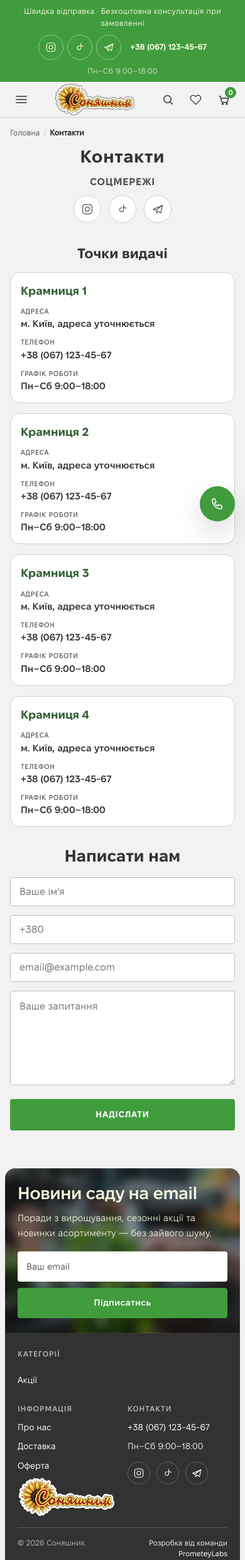
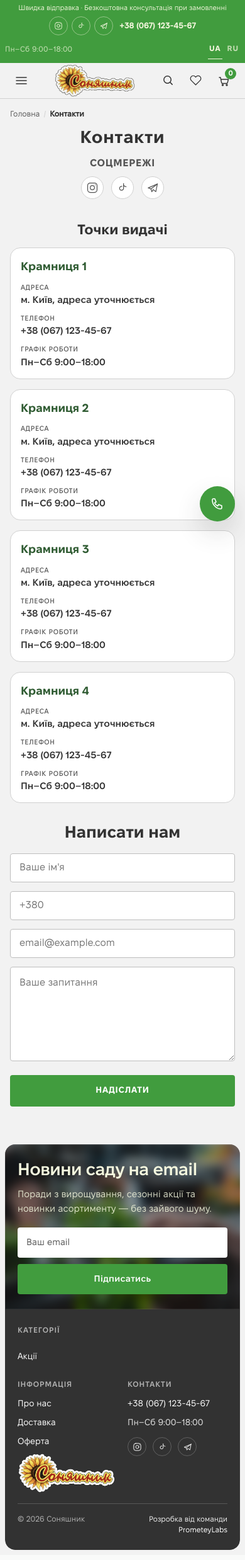
Before and after one commit to prometeylabsanna-lgtm/sonyashnyk, a Django app: page /kontakty/ in a window 390 px wide. Shown: the top 2477 px of the page at 63% size. Run offline with Django 5.2, Linux system fonts and the light colour scheme; data comes from the database, SQL or seed files in the repository; data that the repository does not hold is empty.

Commit message:
хедер

```diff
--- a/static/css/contacts.css
+++ b/static/css/contacts.css
@@ -233,6 +233,11 @@ a.contacts-social__link:focus-visible {
   .contacts-form .field textarea {
     min-height: 120px;
   }
+
+  .contacts-social__link {
+    width: 36px;
+    height: 36px;
+  }
 }
 
 @supports (-webkit-touch-callout: none) {
--- a/static/css/footer.css
+++ b/static/css/footer.css
@@ -491,6 +491,16 @@
   .footer-panel {
     border-radius: 0 0 clamp(16px, 2.4vw, 28px) clamp(16px, 2.4vw, 28px);
   }
+
+  .footer-social__link {
+    width: 30px;
+    height: 30px;
+  }
+
+  .footer-social__link svg {
+    width: 15px;
+    height: 15px;
+  }
 }
 
 @media (max-width: 599px) {
--- a/static/css/header.css
+++ b/static/css/header.css
@@ -48,8 +48,46 @@
   justify-content: flex-end;
   gap: 10px 18px;
   min-width: 0;
+  margin-left: auto;
 }
-.announce__hours { color: color-mix(in srgb, var(--c-announcetext) 78%, transparent); }
+.announce__hours {
+  flex-shrink: 0;
+  color: color-mix(in srgb, var(--c-announcetext) 78%, transparent);
+  white-space: nowrap;
+}
+.announce__lang {
+  display: none;
+  align-items: center;
+  gap: 6px;
+  margin: 0;
+  flex: 0 0 auto;
+}
+.announce__lang button {
+  appearance: none;
+  -webkit-appearance: none;
+  border: 0;
+  background: transparent;
+  padding: 4px 2px;
+  min-height: 32px;
+  font-family: var(--f-ui);
+  font-size: 12px;
+  font-weight: 700;
+  letter-spacing: .08em;
+  color: color-mix(in srgb, var(--c-announcetext) 72%, transparent);
+  border-bottom: 1.5px solid transparent;
+  -webkit-tap-highlight-color: transparent;
+  touch-action: manipulation;
+}
+.announce__lang button.is-active {
+  color: var(--c-announcetext);
+  border-bottom-color: var(--c-announcetext);
+}
+.announce__lang button:hover,
+.announce__lang button:focus-visible {
+  color: var(--c-announcetext);
+  border-bottom-color: var(--c-announcetext);
+  outline: none;
+}
 
 .announce__social {
   list-style: none;
@@ -663,28 +701,57 @@
     padding-top: env(safe-area-inset-top);
   }
   .announce__row {
-    flex-wrap: wrap;
-    justify-content: center;
-    gap: 8px 12px;
+    display: grid;
+    grid-template-columns: minmax(0, 1fr) auto;
+    grid-template-areas:
+      "text text"
+      "meta meta"
+      "hours lang";
+    align-items: center;
+    column-gap: 8px;
+    row-gap: 6px;
     min-height: 0;
-    padding-block: 8px;
+    padding-block: 6px;
+    padding-inline: max(8px, env(safe-area-inset-left)) max(8px, env(safe-area-inset-right));
     text-align: center;
   }
   .announce__text {
-    flex: 1 1 100%;
+    grid-area: text;
+    font-size: clamp(10px, 2.85vw, 12px);
+    letter-spacing: 0;
+    line-height: 1.25;
+    white-space: nowrap;
+    overflow: hidden;
+    text-overflow: ellipsis;
+    -webkit-text-size-adjust: 100%;
+    text-size-adjust: 100%;
   }
   .announce__meta {
+    grid-area: meta;
     width: 100%;
+    margin-left: 0;
     justify-content: center;
-    gap: 8px 14px;
+    flex-wrap: nowrap;
+    gap: 8px 10px;
+  }
+  .announce__hours {
+    grid-area: hours;
+    justify-self: start;
+    text-align: left;
+    font-size: 12px;
+  }
+  .announce__lang {
+    display: flex;
+    grid-area: lang;
+    justify-self: end;
   }
   .announce__social-link {
-    width: 40px;
-    height: 40px;
+    width: 30px;
+    height: 30px;
   }
   .announce__social-link svg {
-    width: 18px;
-    height: 18px;
+    width: 14px;
+    height: 14px;
   }
 }
 
--- a/static/js/main.js
+++ b/static/js/main.js
@@ -6,7 +6,7 @@
 
   document.addEventListener("DOMContentLoaded", function () {
     // Синхронізація клієнтської мови форм з серверною (cookie Django)
-    var langGroup = document.querySelector(".logobar__lang");
+    var langGroups = document.querySelectorAll(".logobar__lang, .announce__lang");
     var htmlLang = (document.documentElement.lang || "uk").toLowerCase();
     var serverLang = htmlLang.indexOf("ru") === 0 ? "ru" : "uk";
     var langKey =
@@ -16,13 +16,13 @@
       window.localStorage.setItem(langKey, serverLang === "ru" ? "ru" : "ua");
     } catch (e) { /* ignore */ }
 
-    if (langGroup) {
+    langGroups.forEach(function (langGroup) {
       langGroup.querySelectorAll("button[data-lang]").forEach(function (b) {
         var code = (b.getAttribute("data-lang") || "").toLowerCase();
         var isActive = serverLang === "ru" ? code === "ru" : code === "ua" || code === "uk";
         b.classList.toggle("is-active", isActive);
       });
-    }
+    });
 
     if (window.SonyashnykFormValidation) {
       SonyashnykFormValidation.applyStaticI18n(document);
--- a/templates/base.html
+++ b/templates/base.html
@@ -13,9 +13,9 @@
 <link rel="stylesheet" href="{% static 'css/variables.css' %}">
 <link rel="stylesheet" href="{% static 'css/base.css' %}?v=overflow-clip-20260921">
 <link rel="stylesheet" href="{% static 'css/layout.css' %}">
-<link rel="stylesheet" href="{% static 'css/header.css' %}?v=announce-social-20260921">
+<link rel="stylesheet" href="{% static 'css/header.css' %}?v=announce-lang-20260921">
 <link rel="stylesheet" href="{% static 'css/mobile-menu.css' %}">
-<link rel="stylesheet" href="{% static 'css/footer.css' %}?v=footer-logo-bigger-20260921">
+<link rel="stylesheet" href="{% static 'css/footer.css' %}?v=footer-social-sm-20260921">
 <link rel="stylesheet" href="{% static 'css/modal.css' %}">
 <link rel="stylesheet" href="{% static 'css/to-top.css' %}?v=fab-size-20260921">
 <link rel="stylesheet" href="{% static 'css/cart.css' %}">
@@ -55,7 +55,7 @@
 <script src="{% static 'js/pack-switch.js' %}" defer></script>
 <script src="{% static 'js/wishlist.js' %}" defer></script>
 <script src="{% static 'js/scroll-reveal.js' %}" defer></script>
-<script src="{% static 'js/main.js' %}?v=mobile-search-20260921" defer></script>
+<script src="{% static 'js/main.js' %}?v=announce-lang-20260921" defer></script>
 <script src="{% static 'js/to-top.js' %}?v=mobile-20260921" defer></script>
 {% block extra_js %}{% endblock %}
 </body>
--- a/templates/includes/header.html
+++ b/templates/includes/header.html
@@ -1,5 +1,6 @@
 {% load static site_content %}
 {% section_visible 'site' 'header_announce_visible' as show_announce %}
+{% section_visible 'site' 'header_lang_visible' as show_lang %}
 {% if show_announce %}
 <div class="announce">
     <div class="announce__row container">
@@ -62,9 +63,17 @@
             {% endif %}
           </li>
         </ul>
-        <a href="tel:{{ site_phone_raw }}">{{ site_phone }}</a>
-        <span class="announce__hours">{{ site_working_hours }}</span>
+        <a class="announce__phone" href="tel:{{ site_phone_raw }}">{{ site_phone }}</a>
       </div>
+      <span class="announce__hours">{{ site_working_hours }}</span>
+      {% if show_lang %}
+      <form class="announce__lang" action="{% url 'set_language' %}" method="post" role="group" aria-label="Мова інтерфейсу">
+        {% csrf_token %}
+        <input type="hidden" name="next" value="{{ request.get_full_path }}">
+        <button type="submit" name="language" value="uk" class="{% if LANGUAGE_CODE == 'uk' or LANGUAGE_CODE == 'uk-ua' %}is-active{% endif %}" data-lang="ua">UA</button>
+        <button type="submit" name="language" value="ru" class="{% if LANGUAGE_CODE == 'ru' or LANGUAGE_CODE == 'ru-ru' %}is-active{% endif %}" data-lang="ru">RU</button>
+      </form>
+      {% endif %}
     </div>
   </div>
 {% endif %}
@@ -118,7 +127,6 @@
       </form>
       {% endif %}
 
-      {% section_visible 'site' 'header_lang_visible' as show_lang %}
       {% if show_lang %}
       <form class="logobar__lang" action="{% url 'set_language' %}" method="post" role="group" aria-label="Мова інтерфейсу">
         {% csrf_token %}
--- a/templates/pages/contacts.html
+++ b/templates/pages/contacts.html
@@ -1,7 +1,7 @@
 {% extends "base.html" %}
 {% load static site_content %}
 {% block title %}{% block_text "contacts" "page_title" %} — {{ site_name }}{% endblock %}
-{% block extra_css %}<link rel="stylesheet" href="{% static 'css/contacts.css' %}?v=stores-20260921">{% endblock %}
+{% block extra_css %}<link rel="stylesheet" href="{% static 'css/contacts.css' %}?v=contacts-social-sm-20260921">{% endblock %}
 
 {% block content %}
 {% section_visible 'contacts' 'page_section_visible' as show %}
```
